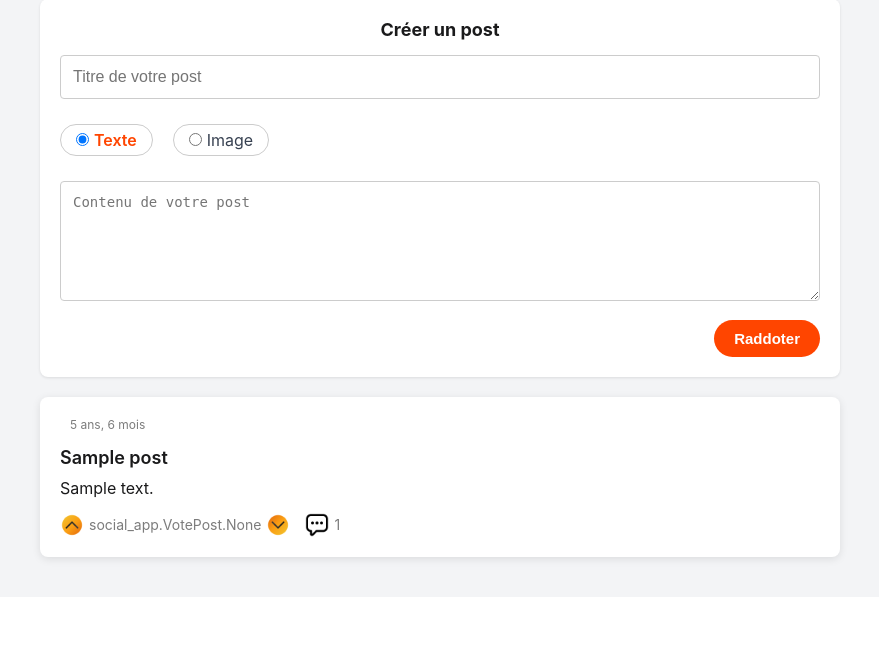
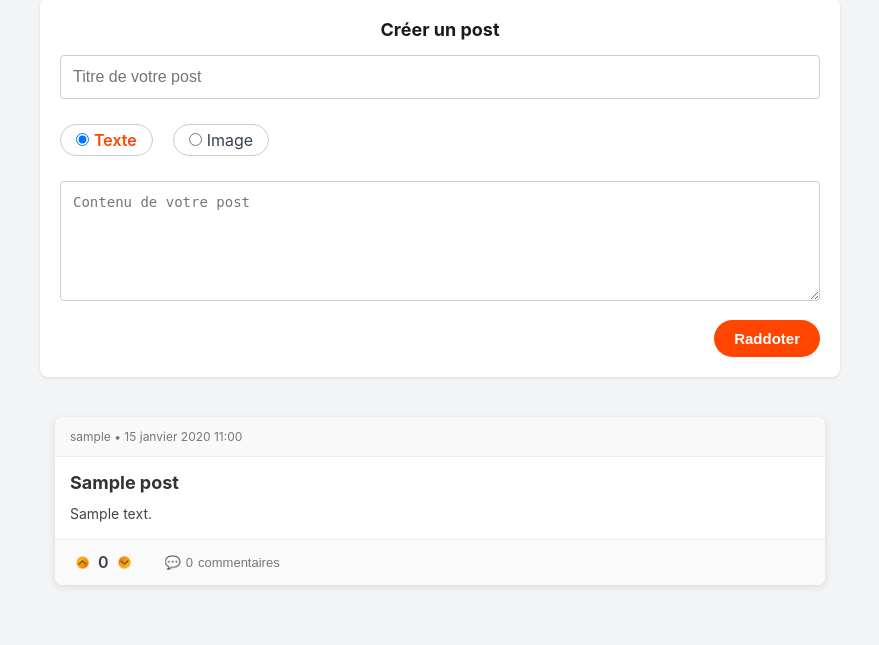
Before and after one commit to quentinLourenco/raddot, a Django app: a page that uses social_app/templates/social_app/subraddot_home.html in a window 1280 px wide. Shown: the part 402-1047 px from the top of the page, without its empty margins (200-1079 px from the left). Before the commit the page ends 969 px from the top, so only its background shows below. Run offline with Django 5.2, Linux system fonts and the light colour scheme; a user stored in the database is signed in; tables that the repository leaves empty hold one stand-in row (values such as "Sample post"); grey boxes marked "Sample" are stand-in pictures.

Commit message:
Update and clean css

```diff
--- a/social_app/templates/social_app/components/post.html
+++ b/social_app/templates/social_app/components/post.html
@@ -2,6 +2,7 @@
 
 <div class="post-card">
     <div class="post-header">
+        {% if not on_subhomepage %}
             <a href="{% url 'social_app:subraddot_home' name=post.subraddot.name %}" class="subraddot-link">
                 {% if post.subraddot.icon %}
                     <img src="{{ post.subraddot.icon.url }}" alt="{{ post.subraddot.name }}" class="subraddot-icon">
@@ -11,6 +12,15 @@
             <span class="post-info">
                 Posté par {{ post.user.username }} • {{ post.created_at }}
             </span>
+        {% else %}
+            <span class="post-info">
+                {% if post.user.profile and post.user.profile.picture %}
+                    <img src="{{ post.user.profile.picture.url }}" alt="{{ post.user.username }}" class="userpic">
+                {% endif %}
+                <span class="username">{{ post.user.username }}</span>
+                • {{ post.created_at }}
+            </span>
+        {% endif %}
     </div>
 
     <div class="post-body">
--- a/social_app/templates/social_app/components/post_list.html
+++ b/social_app/templates/social_app/components/post_list.html
@@ -2,7 +2,7 @@
 
 <div class="post-list-container">
     {% for post in posts %}
-        {% include 'social_app/components/post.html' with post=post %}
+        {% include 'social_app/components/post.html' with post=post on_homepage=on_homepage %}
     {% empty %}
         <div class="empty-post-list">
             <p>Aucun post à afficher pour le moment.</p>
--- a/social_app/templates/social_app/subraddot_home.html
+++ b/social_app/templates/social_app/subraddot_home.html
@@ -2,9 +2,10 @@
 {% load static %}
 
 {% block content %}
-    <link rel="stylesheet" href="{% static 'subraddots.css' %}">
     <link rel="stylesheet" href="{% static 'subraddot_detail.css' %}">
     <link rel="stylesheet" href="{% static 'create_post.css' %}">
+    <link rel="stylesheet" href="{% static 'post.css' %}">
+    <link rel="stylesheet" href="{% static 'post_list.css' %}">
     <div class="subraddot-page">
         {% if subraddot.banner %}
             <div class="subraddot-banner" style="background-image: url('{{ subraddot.banner.url }}')"></div>
@@ -58,38 +59,7 @@
                 {% include "social_app/components/create_post.html" with subraddot=subraddot %}
             {% endif %}
 
-            {% if posts %}
-                {% for post in posts %}
-                    <div class="post-card">
-                        <div class="post-header">
-                            <span class="post-author">{{ post.author.username }}</span>
-                            <span class="post-time">{{ post.created_at|timesince }}</span>
-                        </div>
-                        <h2 class="post-title">{{ post.title }}</h2>
-                        <div class="post-content">
-                            {{ post.content }}
-                        </div>
-                        <div class="post-actions">
-                            <div class="post-action">
-                                <img src="{% static 'assets/vers-le-haut.png' %}" alt="Vote vers le haut" style="width:24px; height:24px; vertical-align:middle;">
-                                <span>{{ post.votes }}</span>
-                                <img src="{% static 'assets/vers-le-bas.png' %}" alt="Vote vers le bas" style="width:24px; height:24px; vertical-align:middle;">
-                            </div>
-                            <div class="post-action">
-                                <img src="{% static 'assets/bulle.png' %}" alt="comments" style="width:24px; height:24px; vertical-align:middle;">
-                                <span>{{ post.comments.count }}</span>
-                            </div>
-                        </div>
-                    </div>
-                {% endfor %}
-            {% else %}
-                <div class="post-card">
-                    <div class="post-content" style="text-align: center;">
-                        <p>Il n'y a pas encore de posts dans cette communauté.</p>
-                        <p>Soyez le premier à partager du contenu!</p>
-                    </div>
-                </div>
-            {% endif %}
+            {% include "social_app/components/post_list.html" with posts=posts on_subhomepage=True %}
         </div>
     </div>
 {% endblock %}
--- a/static/subraddot_detail.css
+++ b/static/subraddot_detail.css
@@ -126,66 +126,6 @@
     margin: 0 auto;
 }
 
-/* Carte d'un post */
-.post-card {
-    background-color: #ffffff;
-    border-radius: 8px;
-    margin-bottom: 20px;
-    padding: 20px;
-    box-shadow: 0 2px 8px rgba(0,0,0,0.1);
-    transition: box-shadow 0.2s;
-}
-
-.post-card:hover {
-    box-shadow: 0 4px 12px rgba(0,0,0,0.15);
-}
-
-/* En-tête du post */
-.post-header {
-    display: flex;
-    align-items: center;
-    margin-bottom: 15px;
-}
-
-.post-author {
-    font-weight: 500;
-    color: #1a1a1b;
-}
-
-.post-time {
-    color: #7c7c7c;
-    font-size: 12px;
-    margin-left: 10px;
-}
-
-/* Titre du post */
-.post-title {
-    font-size: 18px;
-    font-weight: 600;
-    color: #1a1a1b;
-    margin-bottom: 10px;
-}
-
-/* Contenu du post */
-.post-content {
-    color: #1a1a1b;
-    margin-bottom: 15px;
-}
-
-/* Actions du post (votes, commentaires) */
-.post-actions {
-    display: flex;
-    gap: 15px;
-    color: #7c7c7c;
-}
-
-.post-action {
-    display: flex;
-    align-items: center;
-    gap: 5px;
-    font-size: 14px;
-}
-
 /* Carte pour créer un post */
 .create-post-card {
     background-color: #ffffff;
```
Also changed, not shown: social_app/views/homepage.py (+0 -24 lines). Lines whose indentation alone changed are shown as unchanged.
